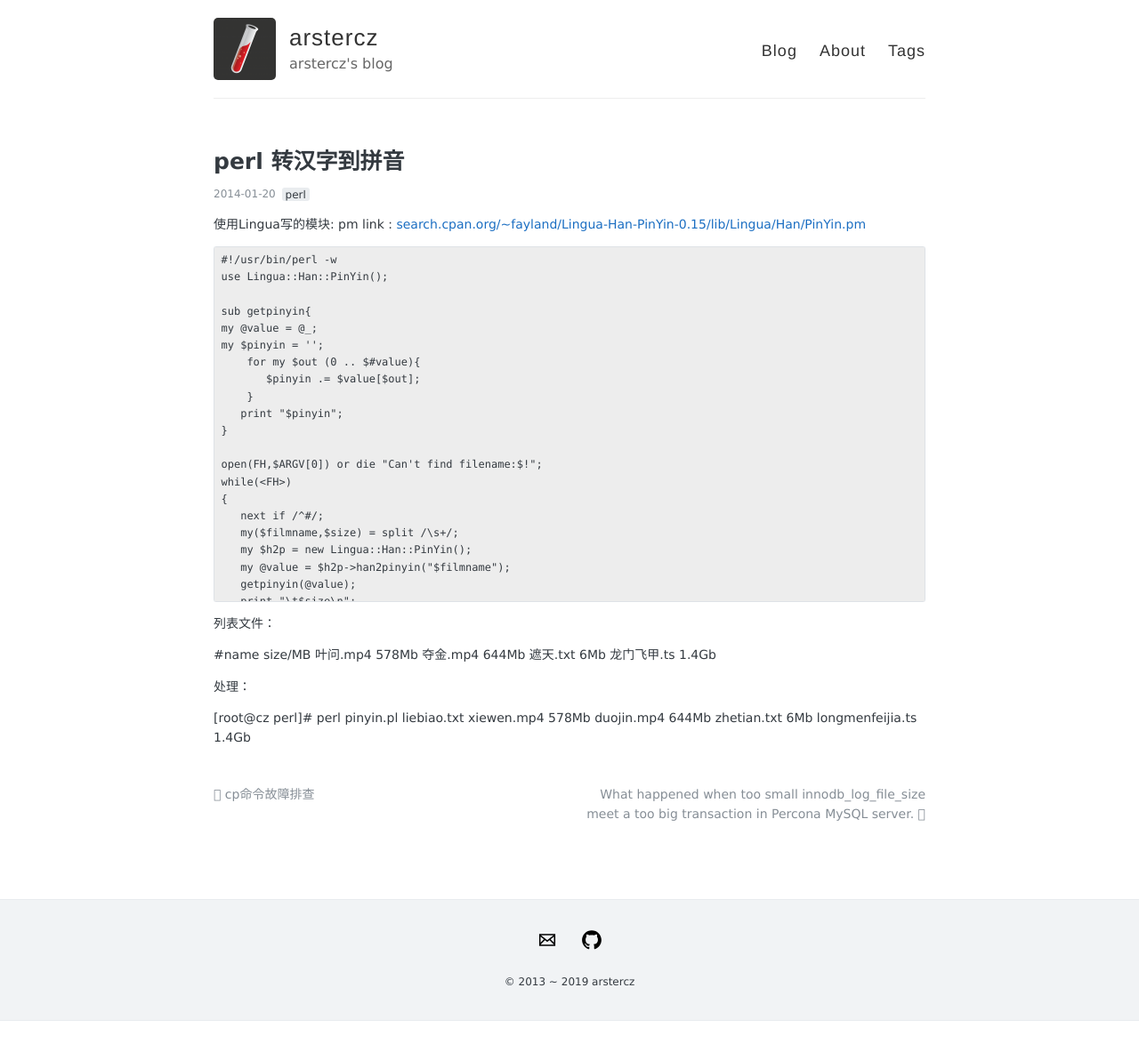
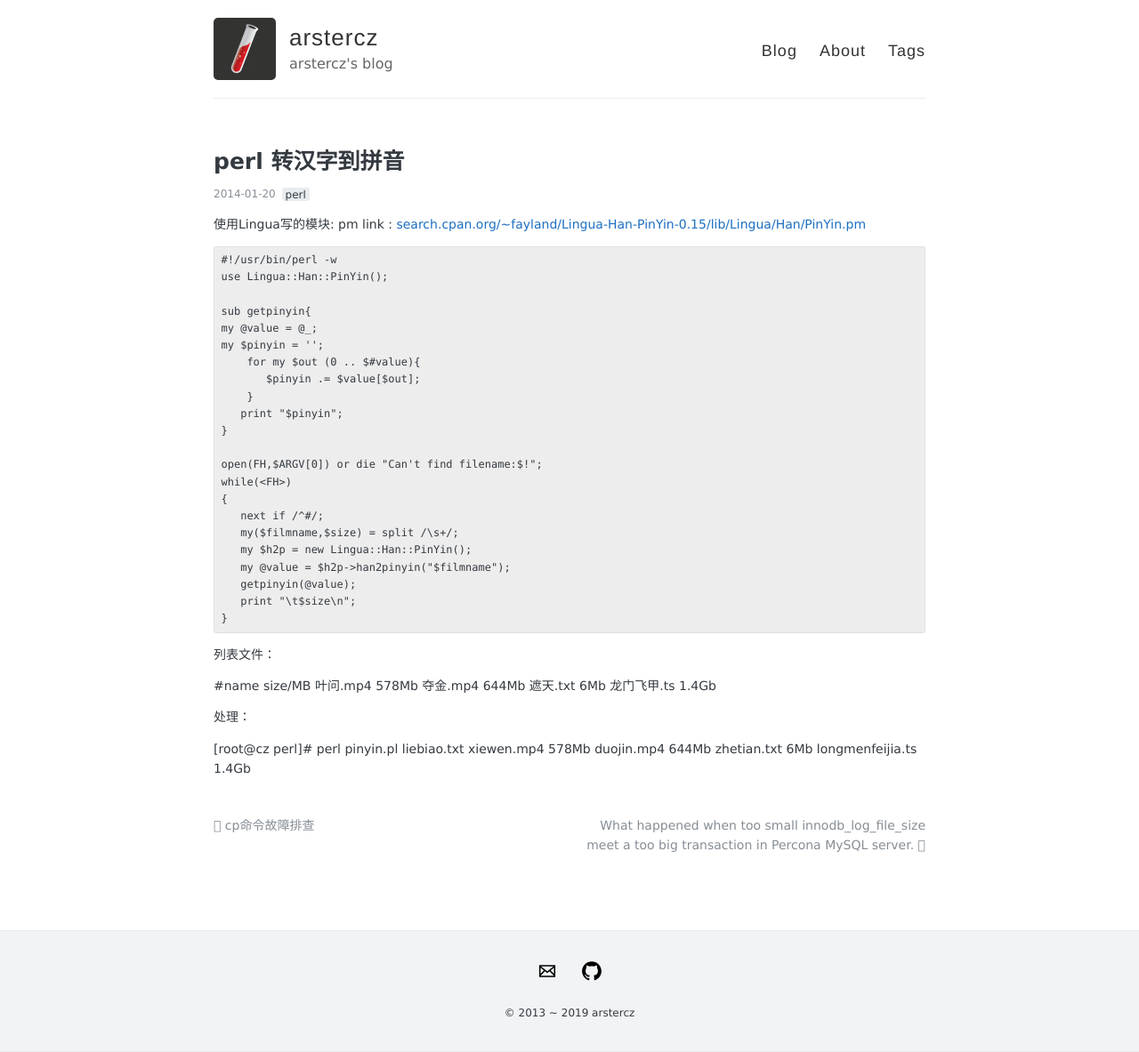
Before and after one commit to arstercz/arstercz.github.io, a Jekyll site: the page built from _posts/2014-01-21-perl-%e8%bd%ac%e6%b1%89%e5%ad%97%e5%88%b0%e6%8b%bc%e9%9f%b3.md, in a window 1280 px wide. Shown: the whole page at 89% size. Built offline with Jekyll 4.4.1, drawn with Linux system fonts in a browser that asks for light colours; comment, search, counter and statistics services are not loaded; before the commit the page ends 1148 px from its top, so only the background shows below that.

Commit message:
change higher height

```diff
--- a/_sass/_highlights.scss
+++ b/_sass/_highlights.scss
@@ -16,7 +16,7 @@
   border: 1px solid $oc-gray-3;
   border-radius: 3px;
   margin: 1em 0;
-  max-height: 400px;
+  max-height: 450px;
   overflow: auto;
   background: #ededed;
 
```
